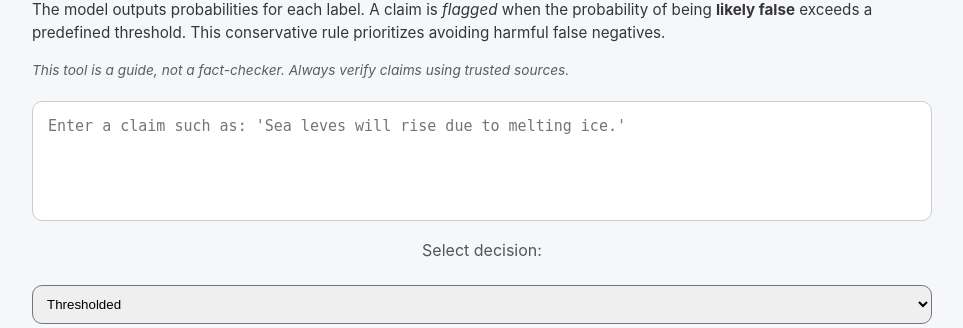
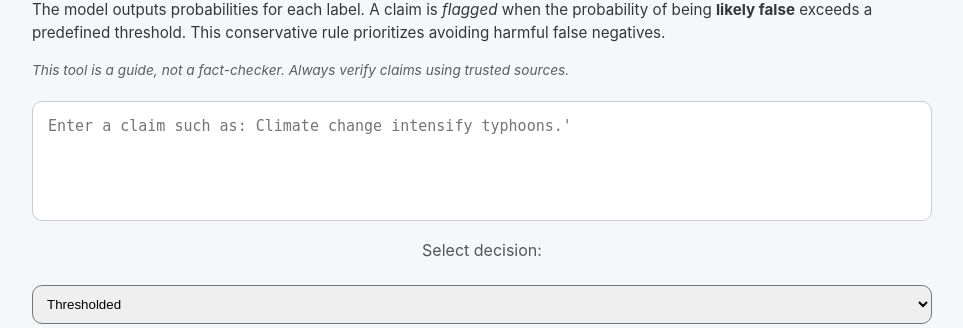
Before and after one commit to dpmendez/environmental-misinformation, a FastAPI app: page / in a window 1280 px wide. Shown: the part 197-525 px from the top of the page, without its empty margins (158-1121 px from the left). Run offline with FastAPI, Linux system fonts and the light colour scheme; parts of the project's set-up code (start-up, migrations or seed data) failed here and were passed over.

Commit message:
Change suggested claim.

```diff
--- a/app/templates/index.html
+++ b/app/templates/index.html
@@ -31,7 +31,7 @@
             </p>
         </div>
 
-        <textarea id="claimInput" placeholder="Enter a claim such as: 'Sea leves will rise due to melting ice.'"></textarea>
+        <textarea id="claimInput" placeholder="Enter a claim such as: Climate change intensify typhoons.'"></textarea>
         <label for="modelSelect" class="subtitle" style="margin-top:15px; display:block;">
             Select decision:
         </label>
```
